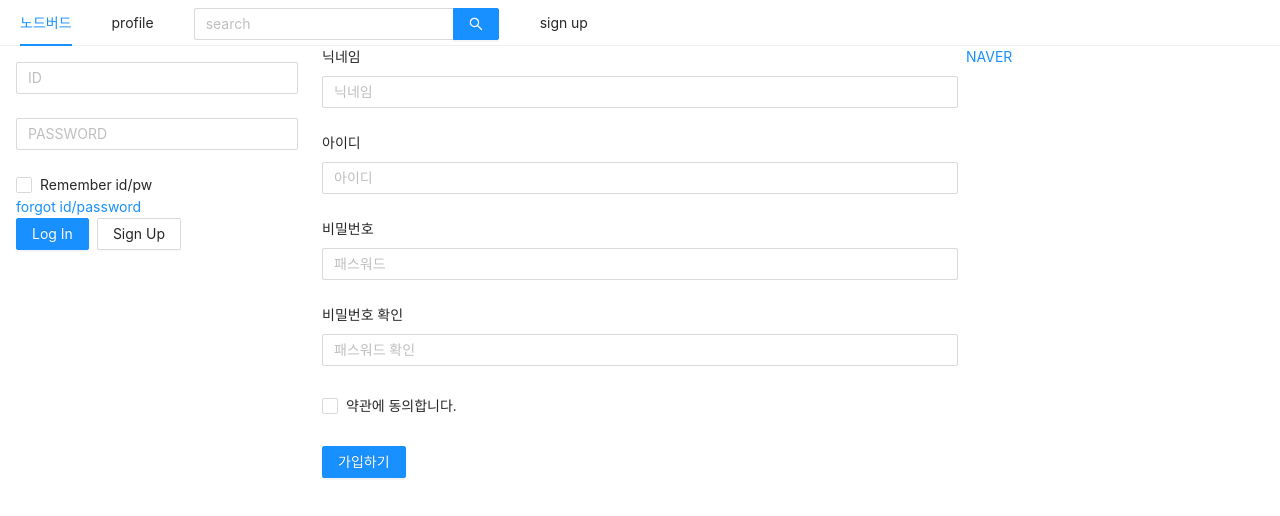
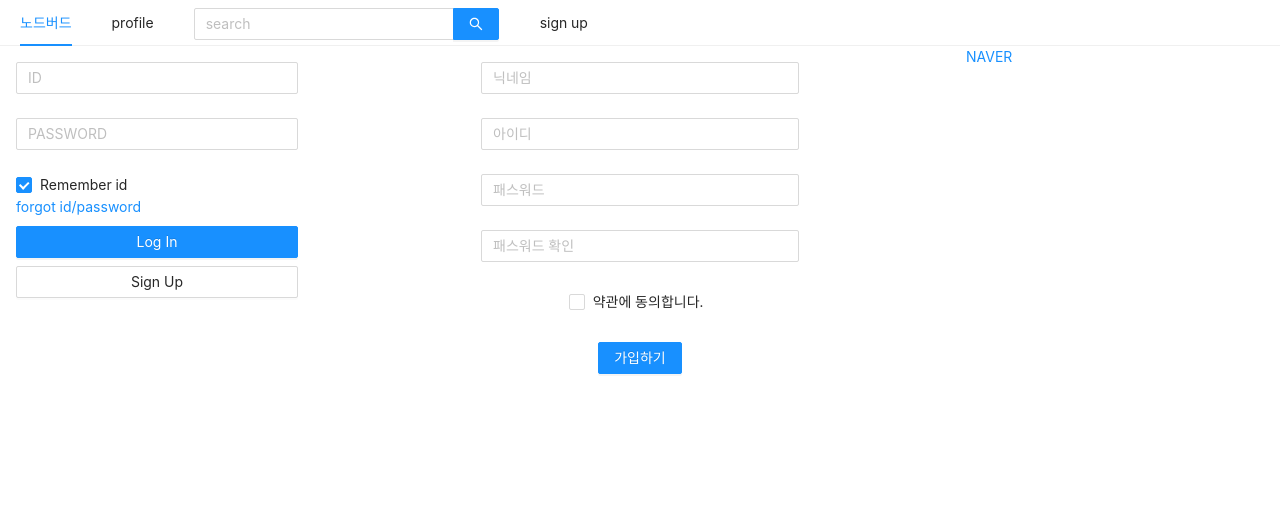
Before and after one commit to cjhmoves33/TIL, a Next.js app in the folder front/: page /signup in a window 1280 px wide. Shown: the top 516 px of the page. Built offline with nearby package versions, Linux system fonts and the light colour scheme.

Commit message:
코드정리

```diff
--- a/front/components/AppLayout.jsx
+++ b/front/components/AppLayout.jsx
@@ -2,6 +2,7 @@
 // npm i prop-types
 
 import React, { useState } from 'react';
+import styled from 'styled-components';
 import PropTypes from 'prop-types';
 // next는 자체적인 router가 있다.
 import Link from 'next/link';
@@ -14,7 +15,12 @@ import { Menu, Input, Row, Col } from 'antd';
 import UserProfile from './UserProfile';
 import LoginForm from './LoginForm';
 
+const SearchInput = styled(Input.Search)`
+  vertical-align: middle;
+`
+
 const AppLayout = ({ children }) => {
+  const [ userId, setUserId ] = useState('');
   const [ isLoggedIn, setIsLoggedIn ] = useState(false);
 
   return (
@@ -24,14 +30,14 @@ const AppLayout = ({ children }) => {
 
         <Menu.Item key='2'><Link href='/profile'><a>profile</a></Link></Menu.Item>
 
-        <Menu.Item key='3'><Input.Search placeholder="search" allowClear enterButton style={{verticalAlign: 'middle'}}/></Menu.Item>
+        <Menu.Item key='3'><SearchInput placeholder="search" allowClear enterButton /></Menu.Item>
 
         <Menu.Item key='4'><Link href='/signup'><a>sign up</a></Link></Menu.Item>
       </Menu>
 
       <Row gutter={8}>
         {/* gutter는 col간의 gap */}
-        <Col xs={24} sm={8} md={8} lg={6}>{isLoggedIn ? <UserProfile setIsLoggedIn={setIsLoggedIn}  /> : <LoginForm setIsLoggedIn={setIsLoggedIn} />}</Col>
+        <Col xs={24} sm={8} md={8} lg={6}>{isLoggedIn ? <UserProfile setIsLoggedIn={setIsLoggedIn} userId={userId} /> : <LoginForm setIsLoggedIn={setIsLoggedIn} setUserId={setUserId} />}</Col>
         <Col xs={24} sm={16} md={16} lg={12}>{children}</Col>
         <Col xs={24} sm={24} md={24} lg={6}>
           <a href='http://www.naver.com' target='_blank' rel='noreferrer noopener'>NAVER</a>
--- a/front/components/LoginForm.jsx
+++ b/front/components/LoginForm.jsx
@@ -1,12 +1,12 @@
 import { Form, Input, Button, Checkbox } from 'antd'
-import { useCallback } from 'react';
+import { useState, useCallback } from 'react';
 import PropTypes from 'prop-types'
 import Link from 'next/link';
 
 import styled from 'styled-components';
 
 import useInput from '../hooks/useInput';
-import inputRules from '../hooks/inputRules';
+
 
 // styled components를 사용해야하는 이유중 하나는 리렌더링 문제에 있다.
 // 이벤트 함수를 useCallback으로 감싸주는 이유와 비슷하게 이 컴포넌트가 렌더링될 때 마다 컴포넌트에 inline으로 쓰여진 style속성을 새로운객체로 인식하고
@@ -14,55 +14,55 @@ import inputRules from '../hooks/inputRules';
 // styled component를 사용하지 않고도 리렌더링을 방지할 수 있는데,
 // useMemo를 사용해서 (스타일)객체를 감싸고 그 식별자(변수)를 inline style 속성에 입력하면 된다.
 
-const LoginButton = styled(Button)`
-  margin-right: .5rem;
-  margin-bottom: .5rem;
+const LoginFormButton = styled(Button)`
+  width: 100%;
+  margin-top: .5rem;
+
 `;
 
 const LoginFormWrapper = styled(Form)`
   padding: 1rem;
 `;
 
-const LoginForm = ({ setIsLoggedIn }) => {
+
+const LoginForm = ({ setIsLoggedIn, setUserId }) => {
   // useInput은 커스텀 훅
+
+  const [ remember, setRemember ] = useState(true);
+  const onChangeRememberBox = useCallback( e => {
+    setRemember(e.target.checked);
+  }, [])
+
   const [id, setId] = useInput('');
   const [password, setPassword] = useInput('');
 
   const onSubmitForm = useCallback( () => {
     // antd의 From 컴포넌트의 onFinish는 e.preventDefault가 적용되어있기 때문에 설정하면 안된다.
-    console.log(id, password);
     setIsLoggedIn(true);
+    setUserId(id);
   },[id, password] );
 
   return (
     <LoginFormWrapper onFinish={onSubmitForm}  >
 
-      <Form.Item name='username' rules={inputRules()}>
-        <Input
-        value={id}
-        onChange={setId}
-        placeholder='ID'
-        />
+      <Form.Item >
+        <Input value={id} onChange={setId} placeholder='ID' required/>
       </Form.Item>
 
-      <Form.Item name='password'rules={inputRules()}>
-        <Input
-        type='password'
-        value={password}
-        onChange={setPassword}
-        placeholder='PASSWORD'
-        />
+      <Form.Item >
+        <Input type='password' value={password} onChange={setPassword} placeholder='PASSWORD' required/>
       </Form.Item>
 
       <Form.Item noStyle>
-        <Checkbox>Remember id/pw</Checkbox>
+        <Checkbox checked={remember} onChange={onChangeRememberBox} >Remember id</Checkbox>
         <br/>
         <Link href='/forgot'><a>forgot id/password</a></Link>
       </Form.Item>
 
       <Form.Item >
-        <LoginButton type='primary' htmlType='submit'>Log In</LoginButton>
-        <Link href='/signup'><a><Button>Sign Up</Button></a></Link>
+        <LoginFormButton type='primary' htmlType='submit'>Log In</LoginFormButton>
+        <Link href='/signup'><a><LoginFormButton>Sign Up</LoginFormButton></a></Link>
+        {/* Link 컴포넌트는 next.js href은 Link에 주고 a에는 안주는게 좋다. */}
       </Form.Item>
 
     </LoginFormWrapper>
@@ -70,7 +70,8 @@ const LoginForm = ({ setIsLoggedIn }) => {
 };
 
 LoginForm.propTypes = {
-  setIsLoggedIn: PropTypes.func.isRequired
+  setIsLoggedIn: PropTypes.func.isRequired,
+  setUserId: PropTypes.func.isRequired
 }
 
 export default LoginForm;
--- a/front/hooks/inputRules.jsx
+++ /dev/null
@@ -1,15 +0,0 @@
-import { useCallback } from 'react';
-
-const inputRules = () => {
-
-  const setInputRules = useCallback( () => [
-    {
-      required: true,
-      message: '빈 칸을 채워주세요.'
-    }
-  ], []);
-
-  return setInputRules();
-}
-
-export default inputRules;
--- a/front/hooks/useInput.jsx
+++ b/front/hooks/useInput.jsx
@@ -1,10 +1,10 @@
 import { useState, useCallback } from 'react';
 
 export default (initialValue = null) => {
-  const [value, setValue] = useState(initialValue);
-  const valueHandler = useCallback( (e) => {
+  const [ value, setValue ] = useState(initialValue);
+  const handler = useCallback( (e) => {
     setValue(e.target.value);
-  }, [])
+  }, []);
 
-  return [value, valueHandler];
+  return [ value, handler ];
 }
--- a/front/pages/profile.jsx
+++ b/front/pages/profile.jsx
@@ -15,8 +15,8 @@ import FollowList from '../components/FollowList';
 
 const Profile = () => {
   // dummy data
-  const followingList = [{ nickname: 'bok' }, { nickname: 'vung' }, { nickname: 'lee' },];
-  const followerList = [{ nickname: 'bok' }, { nickname: 'vung' }, { nickname: 'lee' },];
+  const followingList = [{ nickname: 'bok' }, { nickname: 'vug' }, { nickname: 'lee' },];
+  const followerList = [{ nickname: 'bok' }, { nickname: 'buk' }, { nickname: 'lee' },];
 
   return (
     <>
--- a/front/pages/signup.jsx
+++ b/front/pages/signup.jsx
@@ -4,7 +4,7 @@
 // next.js가 컴포넌트와 url을 1대1 매핑을 해줌.
 // next.js는 프론트서버를 가지고 있기 때문에 라우팅, SSR을 자동으로 해준다.
 
-import { useState, useCallback } from 'react';
+import { useState, useCallback, useMemo } from 'react';
 import { Form, Input, Checkbox, Button} from 'antd';
 import Head from 'next/head';
 import styled from 'styled-components';
@@ -15,6 +15,10 @@ import useInput from '../hooks/useInput';
 
 const ErrorMessage = styled.div`
   color: red;
+`;
+
+const FormInput = styled(Input)`
+  width: 50%;
 `;
 
 
@@ -34,7 +38,6 @@ const SignUp = () => {
   const [ termError, setTermError ] = useState(false);
   const onChangeTerm = useCallback( e => {
     setTerm(e.target.checked);
-    setTermError(false);
   }, []);
 
   const onSignUp = useCallback( () => {
@@ -44,13 +47,12 @@ const SignUp = () => {
     if (!term) {
       return setTermError(true);
     }
-    console.log(`
-      닉네임: ${nickname}
-      아이디: ${id}
-      비밀번호: ${password}
-      비밀번호 확인: ${passwordCheck}
-    `)
   }, [password, passwordCheck, term]);
+
+  const style = useMemo( () => ({
+    marginTop: '1rem',
+    textAlign: 'center'
+  }))
 
   return (
     <>
@@ -58,22 +60,43 @@ const SignUp = () => {
         <title>sign up || node bird</title>
       </Head>
       <AppLayout>
-        <Form onFinish={onSignUp} layout='vertical'>
-
-          <Form.Item label='닉네임'>
-            <Input value={nickname} onChange={setNickname} placeholder='닉네임' required />
+        <Form onFinish={onSignUp} layout='vertical' style={style}>
+          <Form.Item >
+            <FormInput
+            value={nickname}
+            onChange={setNickname}
+            placeholder='닉네임'
+            required
+            />
           </Form.Item>
 
-          <Form.Item label='아이디'>
-            <Input value={id} onChange={setId} placeholder='아이디' required />
+          <Form.Item >
+            <FormInput
+            value={id}
+            onChange={setId}
+            placeholder='아이디'
+            required
+            />
           </Form.Item>
 
-          <Form.Item label='비밀번호'>
-            <Input type='password' value={password} onChange={setPassword} placeholder='패스워드' required />
+          <Form.Item >
+            <FormInput
+            type='password'
+            value={password}
+            onChange={setPassword}
+            placeholder='패스워드'
+            required
+            />
           </Form.Item>
 
-          <Form.Item label='비밀번호 확인'>
-            <Input type='password' value={passwordCheck} onChange={onChangePasswordCheck} placeholder='패스워드 확인' required />
+          <Form.Item >
+            <FormInput
+            type='password'
+            value={passwordCheck}
+            onChange={onChangePasswordCheck}
+            placeholder='패스워드 확인'
+            required
+            />
             {passwordError && <ErrorMessage>비밀번호가 일치하지 않습니다.</ErrorMessage>}
           </Form.Item>
 
@@ -85,7 +108,6 @@ const SignUp = () => {
           <Form.Item >
             <Button type='primary' htmlType='submit'>가입하기</Button>
           </Form.Item>
-
         </Form>
       </AppLayout>
     </>
```
Also changed, not shown: front/components/NicknameEditForm.jsx (+4 -9 lines), 1 other file (tests, documents, lock files or other folders).
